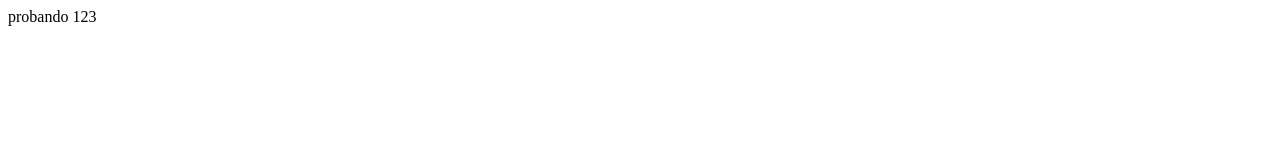
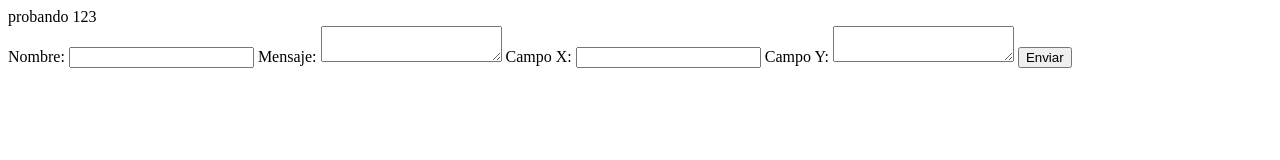
Before and after one commit to franz-ka/prueba-formspree, a plain HTML site: page index.html in a window 1280 px wide. Drawn offline with Linux system fonts and the light colour scheme.

Commit message:
Update index.html

```diff
--- a/index.html
+++ b/index.html
@@ -1 +1,30 @@
 probando 123
+
+<!-- https://formspree.io/forms/xrgozolr/integration -->
+<!-- modify this form HTML and place wherever you want your form -->
+
+<form
+  action="https://formspree.io/xrgozolr"
+  method="POST"
+>
+  <label>
+    Nombre:
+    <input type="text" name="_replyto">
+  </label>
+  <label>
+    Mensaje:
+    <textarea name="message"></textarea>
+  </label>
+  <label>
+    Campo X:
+    <input type="text" name="campo_x">
+  </label>
+  <label>
+    Campo Y:
+    <textarea name="campo_y"></textarea>
+  </label>
+
+  <!-- your other form fields go here -->
+
+  <button type="submit">Enviar</button>
+</form>
```
